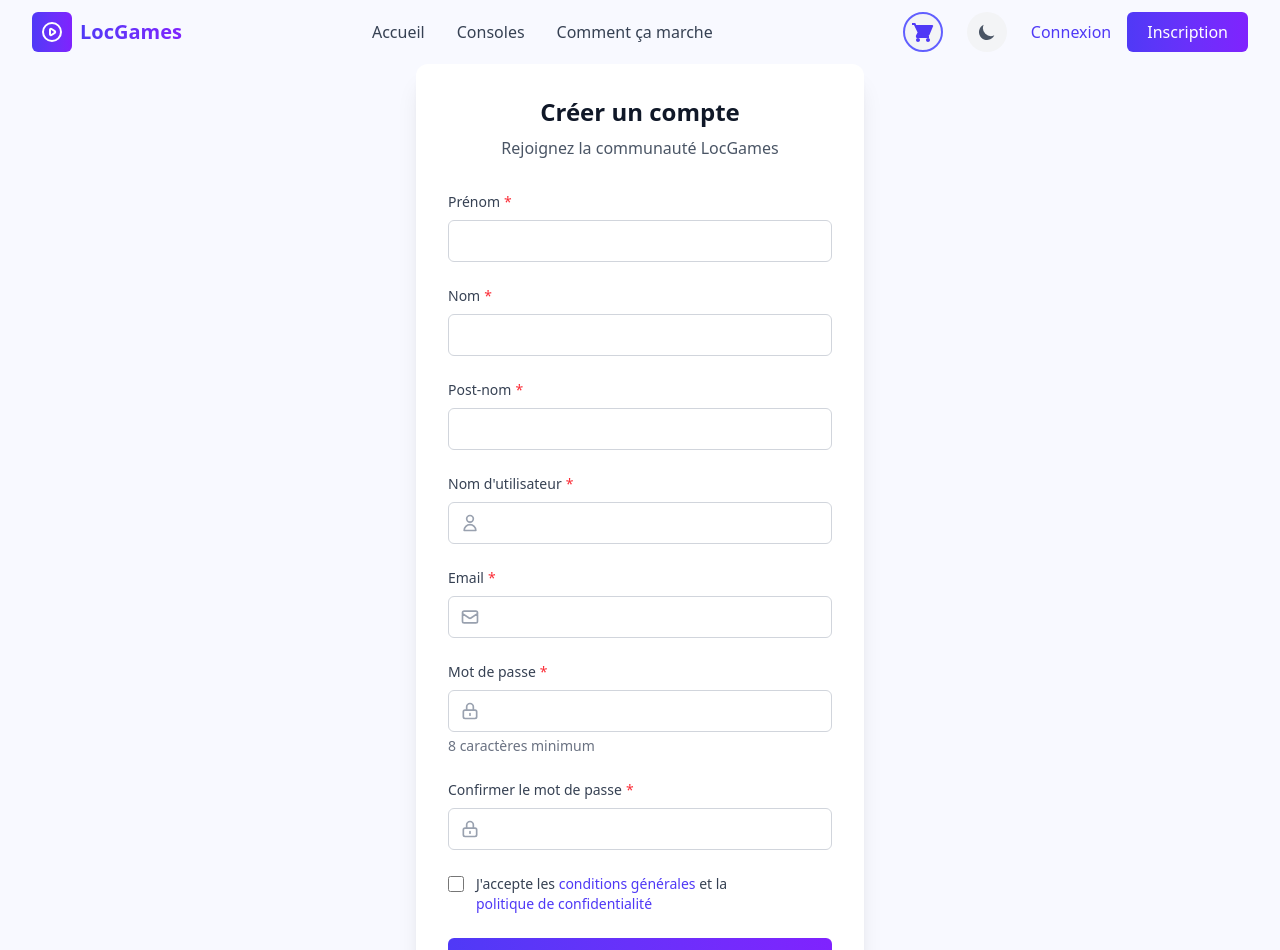
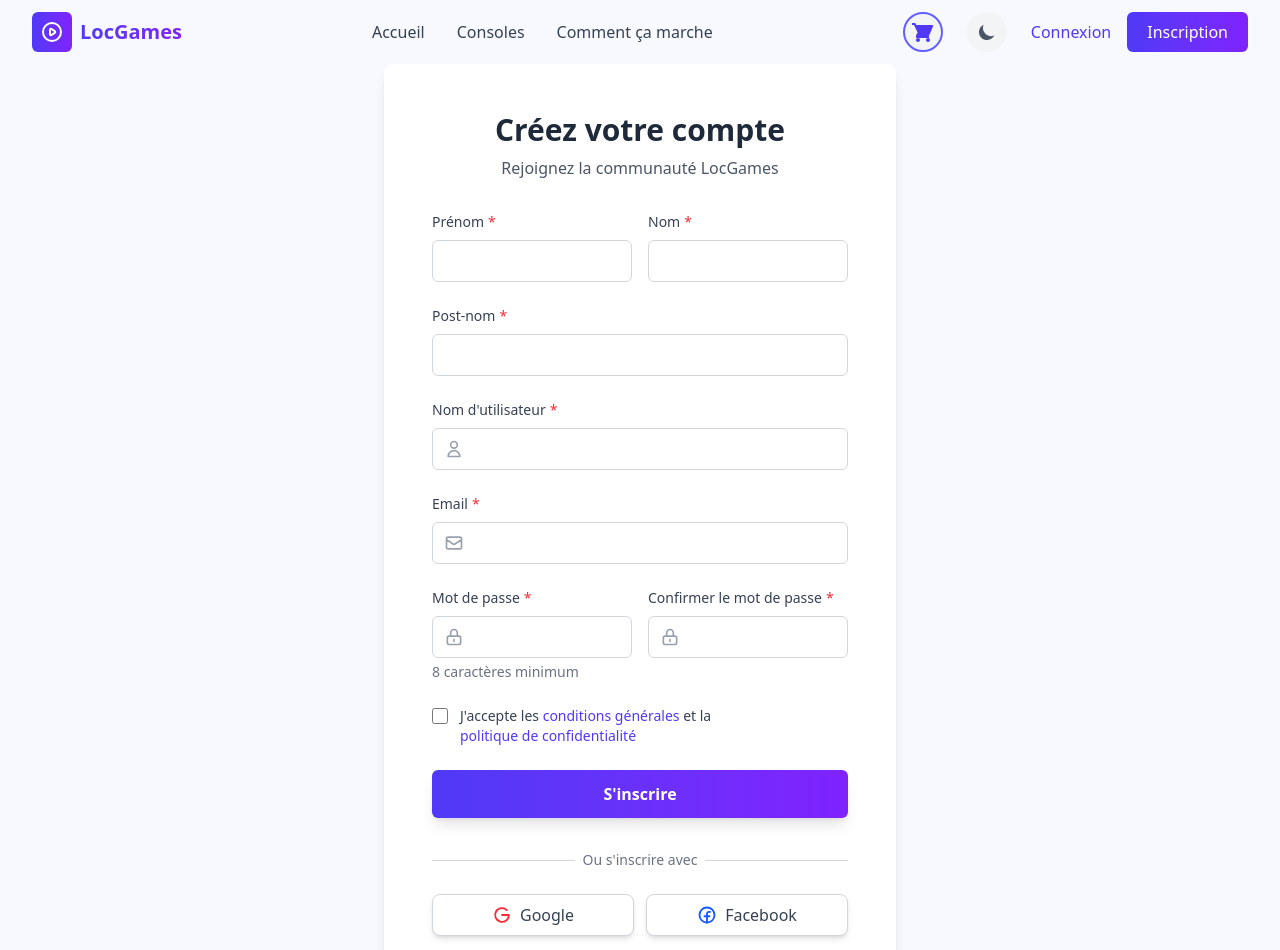
Before and after one commit to Brummelmayano/Louez-front-end, a React (Vite) app: page /signup in a window 1280 px wide. Shown: the top 950 px of the page. Built offline with nearby package versions, Linux system fonts and the light colour scheme; no server answers.

Commit message:
redesign profilpage

```diff
--- a/src/pages/SignupPage.jsx
+++ b/src/pages/SignupPage.jsx
@@ -6,6 +6,7 @@ import Header from '../components/Header';
 import Footer from '../components/Footer';
 import Button from '../components/Button';
 import Input from '../components/Input';
+import { GoogleLogo, FacebookLogo } from 'phosphor-react';
 
 export default function SignupPage({ darkMode, toggleDarkMode }) {
   const { register, user } = useAuth();
@@ -72,10 +73,7 @@ export default function SignupPage({ darkMode, toggleDarkMode }) {
       [name]: type === 'checkbox' ? checked : value
     });
     if (errors[name]) {
-      setErrors({
-        ...errors,
-        [name]: undefined
-      });
+      setErrors({ ...errors, [name]: undefined });
     }
   };
 
@@ -93,11 +91,7 @@ export default function SignupPage({ darkMode, toggleDarkMode }) {
         postName: formData.postName
       });
       window.dispatchEvent(new CustomEvent('toast', {
-        detail: {
-          type: 'success',
-          message: 'Inscription réussie ! Bienvenue sur LocGames.',
-          duration: 3000
-        }
+        detail: { type: 'success', message: 'Inscription réussie ! Bienvenue sur LocGames.', duration: 3000 }
       }));
       navigate('/');
     } catch (err) {
@@ -108,9 +102,7 @@ export default function SignupPage({ darkMode, toggleDarkMode }) {
         });
         setErrors(apiErrors);
       } else {
-        setErrors({
-          general: err.response?.data?.message || "Une erreur est survenue lors de l'inscription"
-        });
+        setErrors({ general: err.response?.data?.message || "Une erreur est survenue lors de l'inscription" });
       }
     } finally {
       setLoading(false);
@@ -119,31 +111,34 @@ export default function SignupPage({ darkMode, toggleDarkMode }) {
 
   const handleTermsClick = () => navigate('/terms');
   const handlePrivacyClick = () => navigate('/privacy');
+  const handleSocialSignup = (provider) => {
+    window.location.href = `${import.meta.env.VITE_API_URL}/auth/${provider}/login/`;
+  };
 
   return (
     <>
       <Header darkMode={darkMode} toggleDarkMode={toggleDarkMode} />
-      <main className="flex-grow flex items-center justify-center py-16 px-4">
-        <div className="w-full max-w-md">
-          <div className="bg-white dark:bg-gray-800 rounded-xl shadow-xl overflow-hidden">
-            <div className="p-8">
+      <main className="flex-grow flex items-center justify-center bg-background py-16 px-4">
+        <div className="w-full max-w-lg">
+          <div className="bg-white dark:bg-gray-800 rounded-lg shadow-lg overflow-hidden transform hover:scale-102 transition-transform duration-300">
+            <div className="p-8 md:p-12">
               <div className="text-center mb-8">
-                <h1 className="text-2xl font-bold text-gray-900 dark:text-white">Créer un compte</h1>
+                <h1 className="text-3xl font-extrabold text-gray-800 dark:text-gray-100">
+                  Créez votre compte
+                </h1>
                 <p className="mt-2 text-gray-600 dark:text-gray-400">
                   Rejoignez la communauté LocGames
                 </p>
               </div>
+
               {errors.general && (
-                <div className="mb-6 p-4 bg-red-50 dark:bg-red-900/20 border-l-4 border-red-500 text-red-700 dark:text-red-400">
-                  <p className="flex items-center">
-                    <svg className="w-5 h-5 mr-2" fill="none" stroke="currentColor" viewBox="0 0 24 24">
-                      <path strokeLinecap="round" strokeLinejoin="round" strokeWidth="2" d="M12 9v2m0 4h.01m-6.938 4h13.856c1.54 0 2.502-1.667 1.732-3L13.732 4c-.77-1.333-2.694-1.333-3.464 0L3.34 16c-.77 1.333.192 3 1.732 3z" />
-                    </svg>
+                <div className="mb-6 p-4 bg-red-100 dark:bg-red-900/20 border-l-4 border-red-500 text-red-700 dark:text-red-300 rounded-md">
                   {errors.general}
-                  </p>
                 </div>
               )}
+
               <form onSubmit={handleSubmit} className="space-y-6">
+                <div className="grid grid-cols-1 md:grid-cols-2 gap-4">
                   <Input
                     label="Prénom"
                     id="firstName"
@@ -162,6 +157,7 @@ export default function SignupPage({ darkMode, toggleDarkMode }) {
                     required
                     error={errors.lastName}
                   />
+                </div>
                 <Input
                   label="Post-nom"
                   id="postName"
@@ -181,7 +177,8 @@ export default function SignupPage({ darkMode, toggleDarkMode }) {
                   error={errors.username}
                   icon={
                     <svg className="w-5 h-5 text-gray-400" fill="none" stroke="currentColor" viewBox="0 0 24 24">
-                      <path strokeLinecap="round" strokeLinejoin="round" strokeWidth="2" d="M16 7a4 4 0 11-8 0 4 4 0 018 0zM12 14a7 7 0 00-7 7h14a7 7 0 00-7-7z" />
+                      <path strokeLinecap="round" strokeLinejoin="round" strokeWidth="2"
+                        d="M16 7a4 4 0 11-8 0 4 4 0 018 0zM12 14a7 7 0 00-7 7h14a7 7 0 00-7-7z" />
                     </svg>
                   }
                 />
@@ -196,10 +193,12 @@ export default function SignupPage({ darkMode, toggleDarkMode }) {
                   error={errors.email}
                   icon={
                     <svg className="w-5 h-5 text-gray-400" fill="none" stroke="currentColor" viewBox="0 0 24 24">
-                      <path strokeLinecap="round" strokeLinejoin="round" strokeWidth="2" d="M3 8l7.89 5.26a2 2 0 002.22 0L21 8M5 19h14a2 2 0 002-2V7a2 2 0 00-2-2H5a2 2 0 00-2 2v10a2 2 0 002 2z" />
+                      <path strokeLinecap="round" strokeLinejoin="round" strokeWidth="2"
+                        d="M3 8l7.89 5.26a2 2 0 002.22 0L21 8M5 19h14a2 2 0 002-2V7a2 2 0 00-2-2H5a2 2 0 00-2 2v10a2 2 0 002 2z" />
                     </svg>
                   }
                 />
+                <div className="grid grid-cols-1 md:grid-cols-2 gap-4">
                   <Input
                     label="Mot de passe"
                     type="password"
@@ -212,7 +211,8 @@ export default function SignupPage({ darkMode, toggleDarkMode }) {
                     helperText="8 caractères minimum"
                     icon={
                       <svg className="w-5 h-5 text-gray-400" fill="none" stroke="currentColor" viewBox="0 0 24 24">
-                      <path strokeLinecap="round" strokeLinejoin="round" strokeWidth="2" d="M12 15v2m-6 4h12a2 2 0 002-2v-6a2 2 0 00-2-2H6a2 2 0 00-2 2v6a2 2 0 002 2zm10-10V7a4 4 0 00-8 0v4h8z" />
+                        <path strokeLinecap="round" strokeLinejoin="round" strokeWidth="2"
+                          d="M12 15v2m-6 4h12a2 2 0 002-2v-6a2 2 0 00-2-2H6a2 2 0 00-2 2v6a2 2 0 002 2zm10-10V7a4 4 0 00-8 0v4h8z" />
                       </svg>
                     }
                   />
@@ -227,10 +227,12 @@ export default function SignupPage({ darkMode, toggleDarkMode }) {
                     error={errors.confirmPassword}
                     icon={
                       <svg className="w-5 h-5 text-gray-400" fill="none" stroke="currentColor" viewBox="0 0 24 24">
-                      <path strokeLinecap="round" strokeLinejoin="round" strokeWidth="2" d="M12 15v2m-6 4h12a2 2 0 002-2v-6a2 2 0 00-2-2H6a2 2 0 00-2 2v6a2 2 0 002 2zm10-10V7a4 4 0 00-8 0v4h8z" />
+                        <path strokeLinecap="round" strokeLinejoin="round" strokeWidth="2"
+                          d="M12 15v2m-6 4h12a2 2 0 002-2v-6a2 2 0 00-2-2H6a2 2 0 00-2 2v6a2 2 0 002 2zm10-10V7a4 4 0 00-8 0v4h8z" />
                       </svg>
                     }
                   />
+                </div>
                 <div className="flex items-start">
                   <div className="flex items-center h-5">
                     <input
@@ -248,7 +250,7 @@ export default function SignupPage({ darkMode, toggleDarkMode }) {
                       <button
                         type="button"
                         onClick={handleTermsClick}
-                        className="text-indigo-600 hover:text-indigo-500 dark:text-indigo-400 dark:hover:text-indigo-300"
+                        className="text-indigo-600 hover:text-indigo-500 dark:text-indigo-400 dark:hover:text-indigo-300 font-medium"
                       >
                         conditions générales
                       </button>
@@ -256,7 +258,7 @@ export default function SignupPage({ darkMode, toggleDarkMode }) {
                       <button
                         type="button"
                         onClick={handlePrivacyClick}
-                        className="text-indigo-600 hover:text-indigo-500 dark:text-indigo-400 dark:hover:text-indigo-300"
+                        className="text-indigo-600 hover:text-indigo-500 dark:text-indigo-400 dark:hover:text-indigo-300 font-medium"
                       >
                         politique de confidentialité
                       </button>
@@ -270,22 +272,24 @@ export default function SignupPage({ darkMode, toggleDarkMode }) {
                   type="submit"
                   fullWidth
                   disabled={loading}
+                  className="w-full py-3 bg-gradient-to-r from-primaryGradientStart to-primaryGradientEnd text-white font-semibold rounded-lg shadow-lg hover:scale-105 transform transition duration-300"
                 >
                   {loading ? (
-                    <div className="flex items-center justify-center">
-                      <svg className="animate-spin -ml-1 mr-3 h-5 w-5 text-white" xmlns="http://www.w3.org/2000/svg" fill="none" viewBox="0 0 24 24">
+                    <div className="flex items-center justify-center space-x-2">
+                      <svg className="animate-spin -ml-1 h-5 w-5 text-white" xmlns="http://www.w3.org/2000/svg" fill="none" viewBox="0 0 24 24">
                         <circle className="opacity-25" cx="12" cy="12" r="10" stroke="currentColor" strokeWidth="4"></circle>
                         <path className="opacity-75" fill="currentColor" d="M4 12a8 8 0 018-8V0C5.373 0 0 5.373 0 12h4zm2 5.291A7.962 7.962 0 014 12H0c0 3.042 1.135 5.824 3 7.938l3-2.647z"></path>
                       </svg>
-                      Inscription...
+                      <span>Inscription...</span>
                     </div>
                   ) : (
                     "S'inscrire"
                   )}
                 </Button>
               </form>
+
               <div className="mt-8">
-                <div className="relative">
+                <div className="relative mb-6">
                   <div className="absolute inset-0 flex items-center">
                     <div className="w-full border-t border-gray-300 dark:border-gray-700"></div>
                   </div>
@@ -295,27 +299,26 @@ export default function SignupPage({ darkMode, toggleDarkMode }) {
                     </span>
                   </div>
                 </div>
-                <div className="mt-6 grid grid-cols-2 gap-3">
+                <div className="grid grid-cols-2 gap-3">
                   <button
                     type="button"
-                    className="w-full inline-flex justify-center py-2 px-4 border border-gray-300 dark:border-gray-700 rounded-md shadow-sm bg-white dark:bg-gray-800 text-sm font-medium text-gray-700 dark:text-gray-300 hover:bg-gray-50 dark:hover:bg-gray-700"
+                    onClick={() => handleSocialSignup('google')}
+                    className="flex items-center justify-center py-2 px-4 border border-gray-300 dark:border-gray-700 rounded-lg shadow-md bg-white dark:bg-gray-800 text-gray-700 dark:text-gray-300 hover:bg-gray-50 dark:hover:bg-gray-700 transition"
                   >
-                    <svg className="w-5 h-5" fill="currentColor" viewBox="0 0 24 24">
-                      <path d="M12.545,10.239v3.821h5.445c-0.712,2.315-2.647,3.972-5.445,3.972c-3.332,0-6.033-2.701-6.033-6.032s2.701-6.032,6.033-6.032c1.498,0,2.866,0.549,3.921,1.453l2.814-2.814C17.503,2.988,15.139,2,12.545,2C7.021,2,2.543,6.477,2.543,12s4.478,10,10.002,10c8.396,0,10.249-7.85,9.426-11.748L12.545,10.239z" />
-                    </svg>
-                    <span className="ml-2">Google</span>
+                    <GoogleLogo size={20} weight="bold" className="text-red-500" />
+                    <span className="ml-2 font-medium">Google</span>
                   </button>
                   <button
                     type="button"
-                    className="w-full inline-flex justify-center py-2 px-4 border border-gray-300 dark:border-gray-700 rounded-md shadow-sm bg-white dark:bg-gray-800 text-sm font-medium text-gray-700 dark:text-gray-300 hover:bg-gray-50 dark:hover:bg-gray-700"
+                    onClick={() => handleSocialSignup('facebook')}
+                    className="flex items-center justify-center py-2 px-4 border border-gray-300 dark:border-gray-700 rounded-lg shadow-md bg-white dark:bg-gray-800 text-gray-700 dark:text-gray-300 hover:bg-gray-50 dark:hover:bg-gray-700 transition"
                   >
-                    <svg className="w-5 h-5" fill="currentColor" viewBox="0 0 24 24">
-                      <path d="M22,12c0-5.523-4.477-10-10-10S2,6.477,2,12c0,4.991,3.657,9.128,8.438,9.878v-6.987h-2.54V12h2.54V9.797c0-2.506,1.492-3.89,3.777-3.89c1.094,0,2.238,0.195,2.238,0.195v2.46h-1.26c-1.243,0-1.63,0.771-1.63,1.562V12h2.773l-0.443,2.89h-2.33v6.988C18.343,21.128,22,16.991,22,12z" />
-                    </svg>
-                    <span className="ml-2">Facebook</span>
+                    <FacebookLogo size={20} weight="bold" className="text-blue-600" />
+                    <span className="ml-2 font-medium">Facebook</span>
                   </button>
                 </div>
               </div>
+
               <p className="mt-8 text-center text-sm text-gray-600 dark:text-gray-400">
                 Déjà un compte ?{' '}
                 <button
```
Also changed, not shown: src/pages/ProfilePage.jsx (+68 -54 lines). Lines whose indentation alone changed are shown as unchanged.
